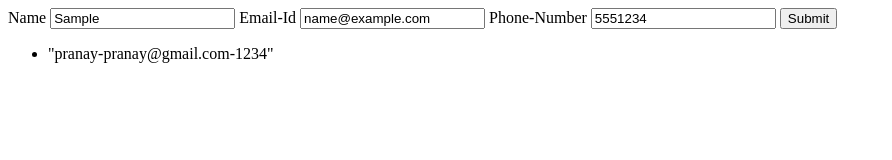
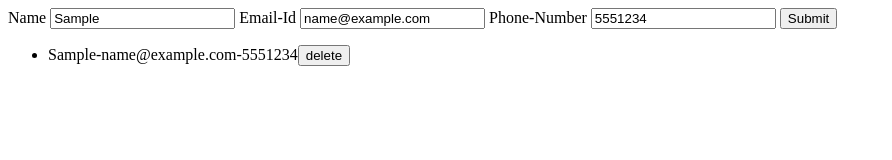
Before and after one commit to PranayDhone/AppointmentApp, a plain HTML site: page LocalStorage.html in a window 1280 px wide. Both pictures are taken after typing "Sample", "name@example.com", "5551234" into the empty fields and a click on the button "Submit". Shown: the whole page, without its empty margins (0-892 px from the left). Drawn offline with Linux system fonts and the light colour scheme.

Commit message:
AddingdeleteButton

```diff
--- a/LocalStorage.html
+++ b/LocalStorage.html
@@ -1,5 +1,11 @@
-
-<html>
+<!DOCTYPE html>
+<html lang="en">
+<head>
+    <meta charset="UTF-8">
+    <meta http-equiv="X-UA-Compatible" content="IE=edge">
+    <meta name="viewport" content="width=device-width, initial-scale=1.0">
+    <title>Document</title>
+</head>
 <body>
     <form onsubmit="saveToLocalStorage(event)">
         <label>Name</label>
@@ -10,22 +16,45 @@
         <input type="tel" name="phonenumber" />
         <button>Submit</button>
     </form>
-    <ul>
+    <ul id="listOfItem"></ul>
+    <!-- <ul>
         <li>"pranay-pranay@gmail.com-1234"</li>
-    </ul>
+    </ul> -->
     <script>
         function saveToLocalStorage(event){
             event.preventDefault();
             const name =event.target.username.value;
             const email =event.target.emailId.value;
-            const phonenumber =event.target.phonenumber;
-            localStorage.setItem('name',name);
-            localStorage.setItem('name',emailId);
-            localStorage.setItem('name',phonenumber);
+            const phonenumber =event.target.phonenumber.value;
+            // localStorage.setItem('name',name);
+            // localStorage.setItem('email',emailId);
+            // localStorage.setItem('phonenumber',phonenumber);
 
+            const obj={
+                name,
+                email,
+                phonenumber
+            }
+            localStorage.setItem(obj.email, JSON.stringify(obj));
+            showUserOnScreen(obj);
+        }
+        function showUserOnScreen(obj){
+            const parentItem=document.getElementById('listOfItem');
+            const childrenItem=document.createElement('li');
+            childrenItem.textContent=obj.name+'-'+obj.email+'-'+obj.phonenumber;
 
+            const deletebtn=document.createElement('input');
+            deletebtn.type='button';
+            deletebtn.value='delete';
+            deletebtn.onclick=()=>{
+                localStorage.removeItem(obj.email)
+                parentItem.removeChild(childrenItem)
+            }
+
+            childrenItem.appendChild(deletebtn)
+            parentItem.appendChild(childrenItem);
         }
+
     </script>
-
 </body>
 </html>
```
